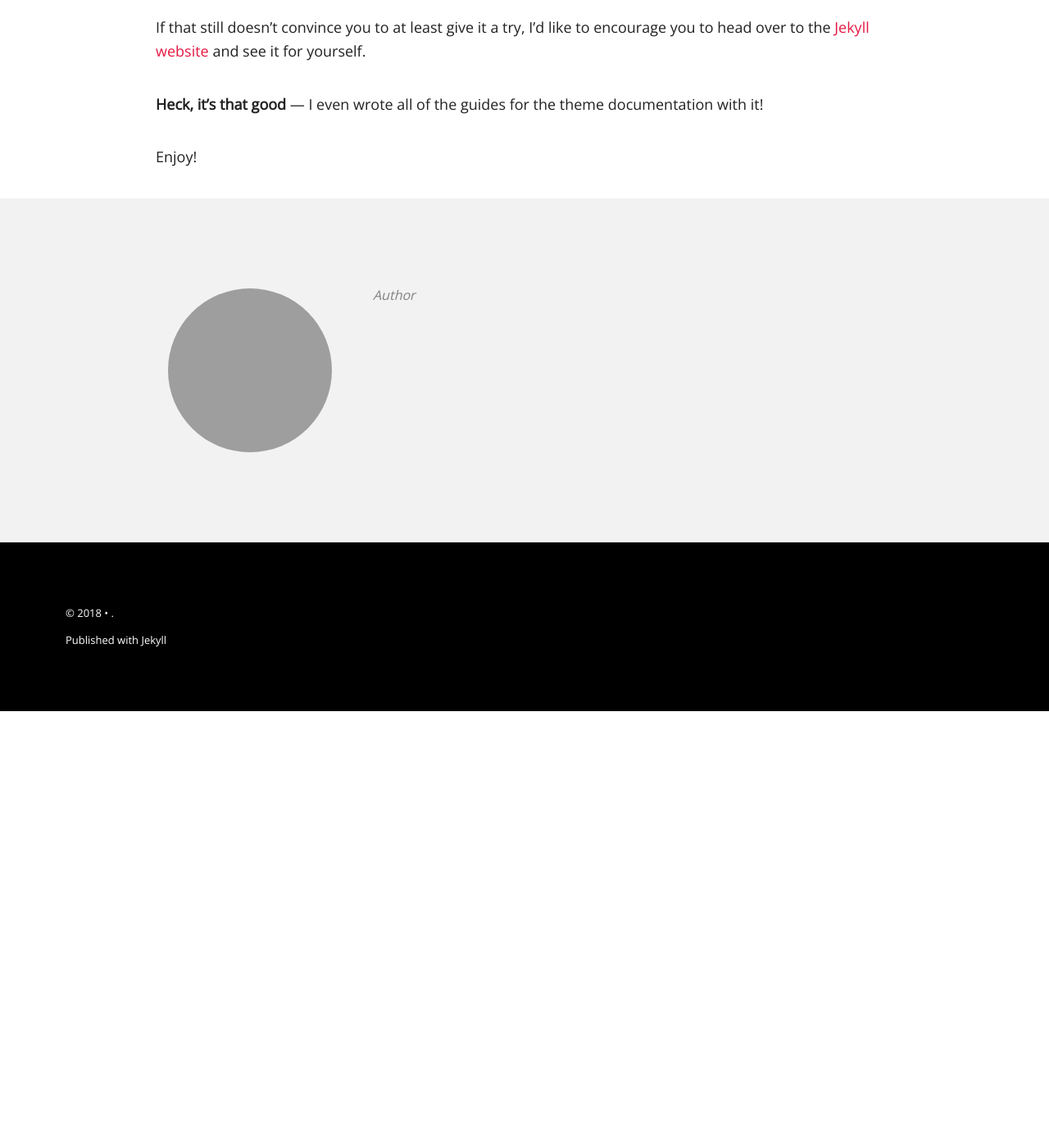
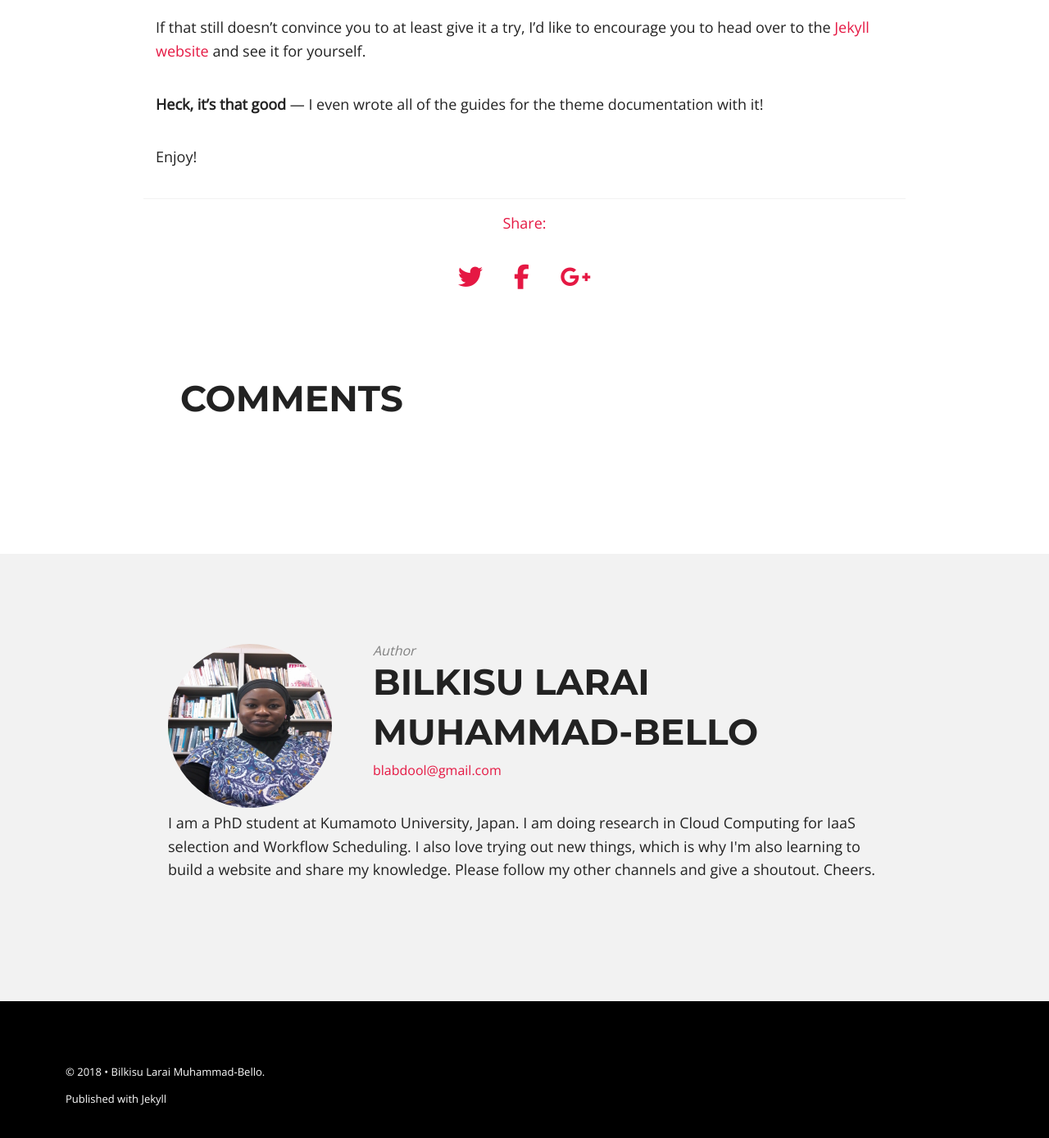
Before and after one commit to blabdool/blabdool.github.io, a Jekyll site: the page built from _posts/2014-07-23-why-jekyll.md, in a window 1280 px wide and 1400 px high, scrolled down 1439 px. Shown: the top 1389 px of the window at 82% size. Built offline with Jekyll 4.4.1, drawn with Linux system fonts in a browser that asks for light colours; nearby versions of some CDN libraries; comment, search, counter and statistics services are not loaded; before the commit the page ends 2307 px from its top, so only the background shows below that.

Commit message:
Add files via upload

```diff
--- a/_config.yml
+++ b/_config.yml
@@ -1 +1,165 @@
-theme: jekyll-theme-time-machine
+title:            My Graduate School Experience
+description:      "Projects and Experiences"
+logo:             logo.png
+disqus_shortname: https-blabdool-github-io
+share:            true
+comments:         true
+
+# fix this line SSL ish
+repository:       blabdool/blabdool.github.io
+
+# dropcap:          true
+# Change url to your domain. Leave localhost server or blank when working locally.
+# or use the hint from http://jekyllrb.com/docs/github-pages/ to keep this the same
+# whether working locally or remotely. Start Jekyll with: jekyll serve --baseurl ''
+url:        	  https://blabdool.github.io/
+
+# Owner/author information
+owner:
+  name:           Bilkisu Larai Muhammad-Bello
+  avatar:         avatar.jpg
+  email:          blabdool@gmail.com
+  # Use the coder's toolbox at http://coderstoolbox.net/string/#!encoding=xml&action=encode&charset=us_ascii
+  # to encode your description into XML string
+  description:    I am a PhD student at Kumamoto University, Japan. I am doing research in Cloud Computing for IaaS selection and Workflow Scheduling. I also love trying out new things, which is why I'm also learning to build a website and share my knowledge. Please follow my other channels and give a shoutout. Cheers.
+
+  # Social networking links used in footer. Update and remove as you like.
+  #twitter:        blabdool
+  #facebook:       bilkisua
+  #github:         blabdool
+  #instagram:      bilkisumuhammadbello
+  #quora:          BILKISU-MUHAMMAD-BELLO
+  #linkedin:       bilkisu-bello-9b534474
+  # google_plus:    https://plus.google.com/u/0/102602916593522619858
+
+# Analytics and webmaster tools stuff goes here
+#google_analytics:   UA-93933771-1
+# google_verify:
+# https://ssl.bing.com/webmaster/configure/verify/ownership Option 2 content= goes here
+#bing_verify: C0CB371ACFA5EFD6FB47169BFFBA8217
+
+# Links to include in footer navigation
+# For external links add external: true
+links:
+  - title: Home
+    url: /
+    external: false
+    icon: home
+  # - title: Featured Posts
+  #   url: /featured
+  - title: Categories
+    url: /categories
+  - title: About
+    url: /about
+
+# http://en.wikipedia.org/wiki/List_of_tz_database_time_zones
+# timezone:    Asia/Dhaka
+future:      true
+highlighter: rouge
+# markdown:    kramdown
+paginate:    3
+paginate_path: "page:num"
+
+# # https://github.com/mojombo/jekyll/wiki/Permalinks
+# permalink:   /:categories/:title
+
+# kramdown:
+#   auto_ids: true
+#   footnote_nr: 1
+#   entity_output: as_char
+#   toc_levels: 1..6
+#   enable_coderay: false
+
+#   coderay:
+#     coderay_line_numbers:
+#     coderay_line_numbers_start: 1
+#     coderay_tab_width: 4
+#     coderay_bold_every: 10
+#     coderay_css: class
+
+prose:
+  rooturl: '_posts'
+  siteurl: 'https://blabdool.github.io/'
+  # relativeLinks: 'https://blabdool.github.io/links.jsonp'
+  media: 'images'
+  metadata:
+    _posts:
+      - name: "published"
+        field:
+          label: "Published"
+          element: "checkbox"
+          value: "true"
+      - name: "layout"
+        field:
+          element: "hidden"
+          label: "Layout"
+          value: "post"
+      - name: "title"
+        field:
+          label: "Title"
+          element: "text"
+          value: "An Awesome Headline!"
+      - name: "description"
+        field:
+          element: "text"
+          label: "Description"
+          placeholder: "Enter Post Description"
+      - name: "headline"
+        field:
+          element: "text"
+          label: "beadline"
+          placeholder: "Enter Post Headline"
+      - name: "modified"
+        field:
+          element: "text"
+          label: "Has this page been modified?"
+          placeholder: "YYYY-MM-DD"
+      - name: "categories"
+        field:
+          element: "multiselect"
+          label: "Add categories"
+          placeholder: "Choose categories"
+          value: personal
+          options:
+            - name: "Personal"
+              value: personal
+            - name: "Engineering"
+              value: engineering
+            - name: "Physics"
+              value: physics
+            - name: "Psychology"
+              value: psychology
+            - name: "Interesting"
+              value: interesting
+            - name: "Web-Development"
+              value: webdevelopment
+          alterable: true
+      - name: "tags"
+        field:
+          element: "text"
+          label: "Tags"
+          placeholder: "Enter tags, separated by spaces"
+      - name: "imagefeature"
+        field:
+          element: "text"
+          label: "Featured Image"
+          placeholder: "somefile.jpg"
+      - name: "mathjax"
+        field:
+          element: "checkbox"
+          label: "MathJax"
+          value: false
+      - name: "featured"
+        field:
+          element: "checkbox"
+          label: "Featured?"
+          value: false
+      - name: "comments"
+        field:
+          element: "checkbox"
+          label: "Comments"
+          value: false
+
+
+include: [".htaccess"]
+exclude: ["lib", "config.rb", "Gemfile", "Capfile", "Gemfile.lock", "config", "log", "Rakefile", "Rakefile.rb", "tmp", "less", "*.sublime-project", "*.sublime-workspace", "test", "spec", "Gruntfile.js", "package.json", "node_modules"]
```
Also changed, not shown: README.md.
